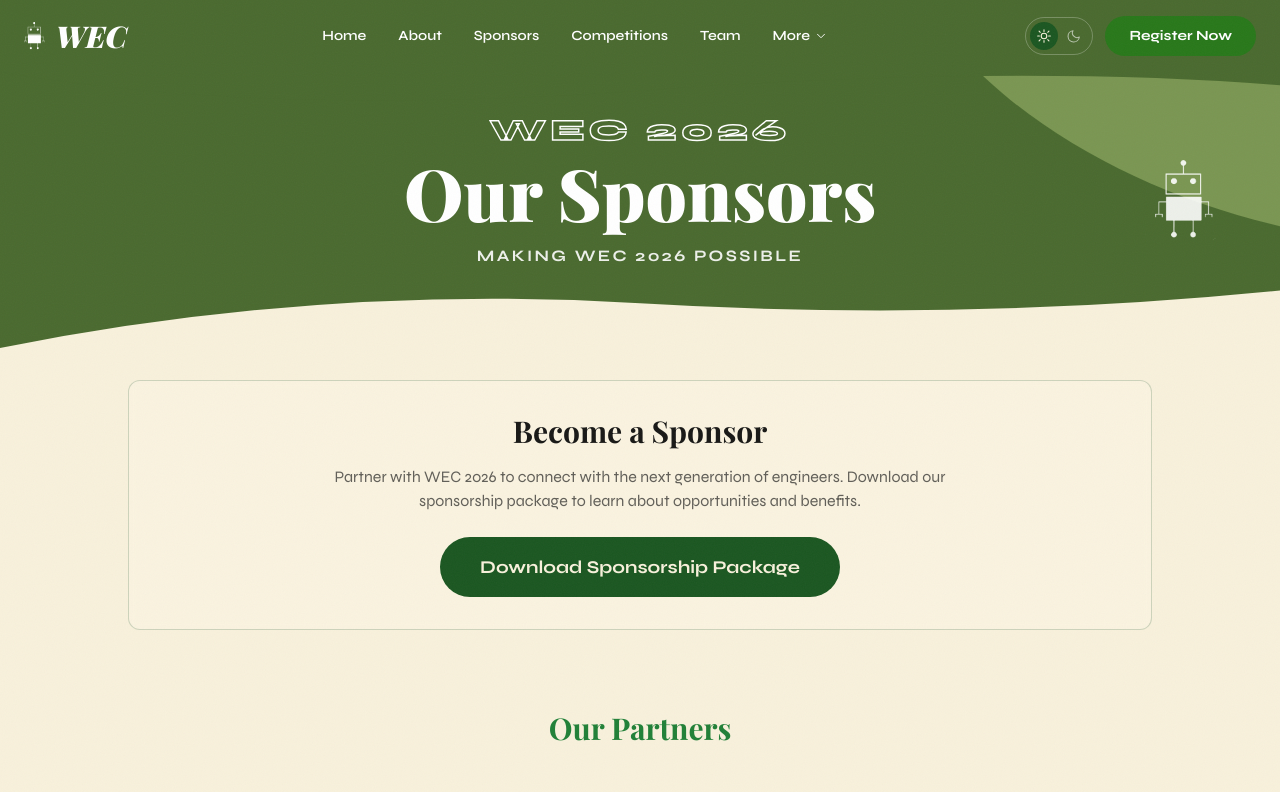
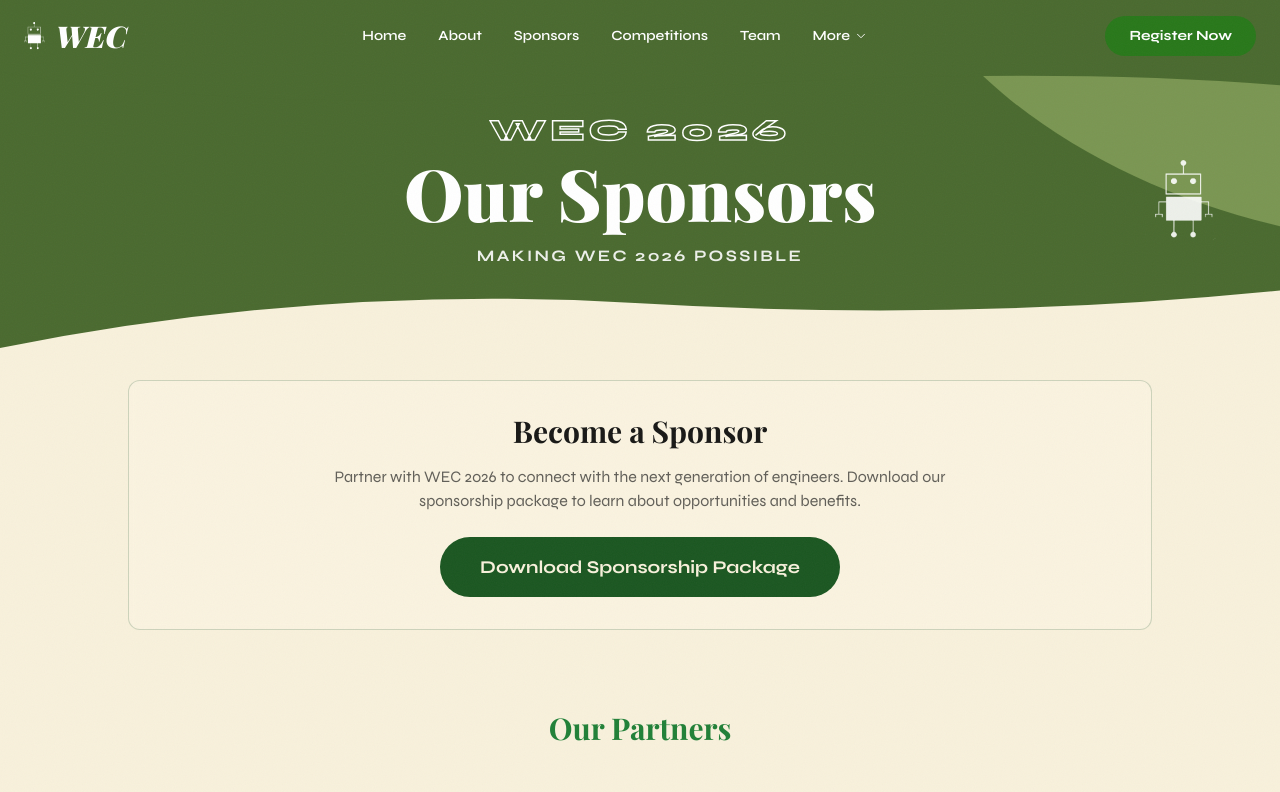
Before and after one commit to Anomaly-E-E/WEC, a React (Vite) app: page /sponsors in a window 1280 px wide. Shown: the top 792 px of the page. Built offline with nearby package versions, Linux system fonts and the light colour scheme; a web font is replaced by a local one.

Commit message:
Remove dark mode entirely: theme toggle, theme context, and dark palette

```diff
--- a/src/App.tsx
+++ b/src/App.tsx
@@ -5,7 +5,6 @@ import Nav from './components/Nav';
 import Footer from './components/Footer';
 import IntroOverlay from './components/IntroOverlay';
 import Home from './pages/Home';
-import { ThemeProvider } from './context/ThemeContext';
 import './styles/globals.css';
 
 const About = lazy(() => import('./pages/About'));
@@ -53,14 +52,12 @@ function App() {
   }, []);
 
   return (
-    <ThemeProvider>
     <Router>
       <IntroOverlay />
       <Nav />
       <AnimatedRoutes />
       <Footer />
     </Router>
-    </ThemeProvider>
   );
 }
 
--- a/src/components/Nav.tsx
+++ b/src/components/Nav.tsx
@@ -2,7 +2,6 @@ import { useState } from 'react';
 import { Link, useLocation } from 'react-router-dom';
 import { motion, AnimatePresence } from 'framer-motion';
 import Icon from './Icon';
-import ThemeToggle from './ThemeToggle';
 
 export default function Nav() {
   const [mobileOpen, setMobileOpen] = useState(false);
@@ -112,7 +111,6 @@ export default function Nav() {
           </div>
 
           <div className="hidden lg:flex items-center gap-3">
-            <ThemeToggle />
             <Link
               to="/register"
               className="text-white cursor-pointer px-6 py-2.5 rounded-full font-sans font-bold text-sm hover:scale-105 transition-transform duration-200 bg-cta-green"
@@ -169,8 +167,6 @@ export default function Nav() {
               >
                 Register Now
               </Link>
-
-              <ThemeToggle />
             </div>
           </motion.div>
         )}
--- a/src/components/ThemeToggle.tsx
+++ /dev/null
@@ -1,29 +0,0 @@
-import Icon from './Icon';
-import { useTheme } from '../context/useTheme';
-
-export default function ThemeToggle() {
-  const { theme, setTheme } = useTheme();
-
-  return (
-    <div className="flex items-center gap-0.5 border border-white/25 rounded-full p-1">
-      <button
-        onClick={() => setTheme('light')}
-        aria-label="Light mode"
-        className={`p-1.5 rounded-full transition-colors duration-200 ${
-          theme === 'light' ? 'bg-sunlight text-forest-black' : 'text-white/60 hover:text-white'
-        }`}
-      >
-        <Icon name="sun" className="w-4 h-4" />
-      </button>
-      <button
-        onClick={() => setTheme('dark')}
-        aria-label="Dark mode"
-        className={`p-1.5 rounded-full transition-colors duration-200 ${
-          theme === 'dark' ? 'bg-sunlight text-forest-black' : 'text-white/60 hover:text-white'
-        }`}
-      >
-        <Icon name="moon" className="w-4 h-4" />
-      </button>
-    </div>
-  );
-}
--- a/src/context/ThemeContext.tsx
+++ /dev/null
@@ -1,22 +0,0 @@
-import { useEffect, useState, type ReactNode } from 'react';
-import { ThemeContext, type Theme } from './theme-context';
-
-function getInitialTheme(): Theme {
-  const stored = localStorage.getItem('wec-theme');
-  return stored === 'dark' || stored === 'light' ? stored : 'light';
-}
-
-export function ThemeProvider({ children }: { children: ReactNode }) {
-  const [theme, setTheme] = useState<Theme>(getInitialTheme);
-
-  useEffect(() => {
-    document.documentElement.setAttribute('data-theme', theme);
-    localStorage.setItem('wec-theme', theme);
-  }, [theme]);
-
-  return (
-    <ThemeContext.Provider value={{ theme, setTheme }}>
-      {children}
-    </ThemeContext.Provider>
-  );
-}
--- a/src/context/theme-context.ts
+++ /dev/null
@@ -1,10 +0,0 @@
-import { createContext } from 'react';
-
-export type Theme = 'light' | 'dark';
-
-export interface ThemeContextValue {
-  theme: Theme;
-  setTheme: (theme: Theme) => void;
-}
-
-export const ThemeContext = createContext<ThemeContextValue | undefined>(undefined);
--- a/src/context/useTheme.ts
+++ /dev/null
@@ -1,10 +0,0 @@
-import { useContext } from 'react';
-import { ThemeContext } from './theme-context';
-
-export function useTheme() {
-  const context = useContext(ThemeContext);
-  if (!context) {
-    throw new Error('useTheme must be used within a ThemeProvider');
-  }
-  return context;
-}
--- a/src/styles/globals.css
+++ b/src/styles/globals.css
@@ -4,8 +4,7 @@
 @tailwind components;
 @tailwind utilities;
 
-:root,
-[data-theme='light'] {
+:root {
   --forest-black: 248 241 220;
   --forest-dark: 240 228 196;
   --forest-mid: 253 248 236;
@@ -29,34 +28,6 @@
   --banner-solid: 74 106 47;
   --banner-sage: 122 150 82;
   --ambient-glow: rgba(32, 128, 55, 0.12);
-  --card-text: 242 236 216;
-  --card-accent: 200 232 122;
-}
-
-[data-theme='dark'] {
-  --forest-black: 6 13 7;
-  --forest-dark: 12 21 13;
-  --forest-mid: 22 38 23;
-  --moss-dark: 36 61 38;
-  --moss: 70 122 74;
-  --fern: 96 158 88;
-  --leaf: 118 196 108;
-  --sunlight: 216 222 92;
-  --cta-green: 38 122 28;
-  --gold: 224 178 64;
-  --olive: 168 196 118;
-  --cream: 238 232 214;
-  --cream-dim: rgba(238, 232, 214, 0.64);
-  --border-forest-rgba: rgba(96, 150, 90, 0.22);
-  --backdrop-forest-rgba: rgba(12, 21, 13, 0.88);
-  --glow-green-rgba: rgba(100, 160, 92, 0.22);
-  --hero-overlay-1: rgba(6, 13, 7, 0.86);
-  --hero-overlay-2: rgba(12, 21, 13, 0.9);
-  --hero-glow-1: rgba(28, 58, 32, 0.45);
-  --hero-glow-2: rgba(70, 122, 74, 0.18);
-  --banner-solid: 40 54 24;
-  --banner-sage: 72 92 46;
-  --ambient-glow: rgba(70, 122, 74, 0.16);
   --card-text: 242 236 216;
   --card-accent: 200 232 122;
 }
```
Lines whose indentation alone changed are shown as unchanged.
